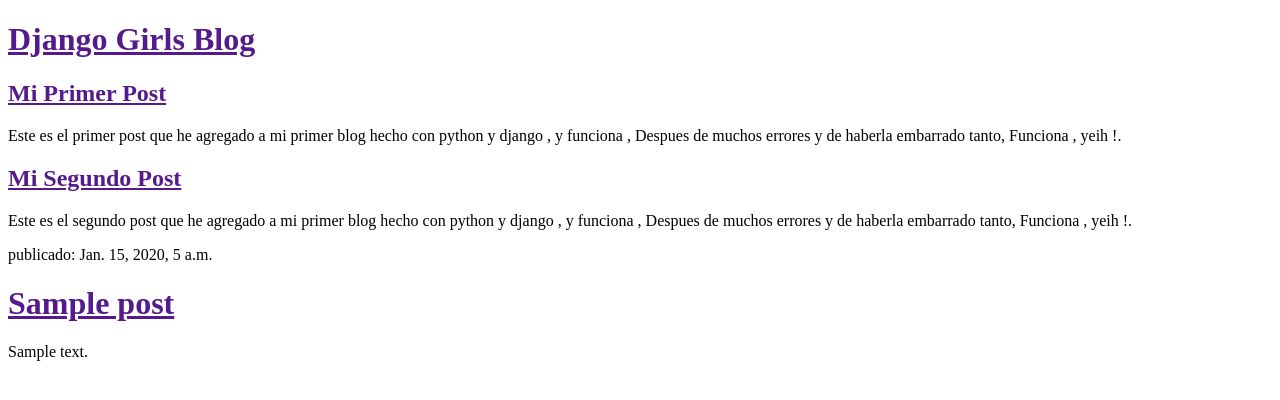
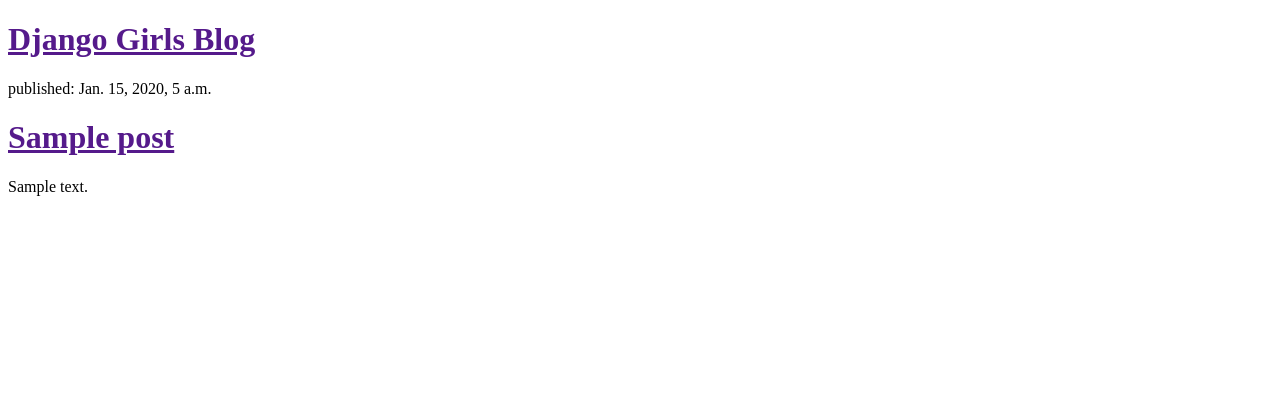
Before and after one commit to paolin28/mi-primer-blog, a Django app: template blog/templates/blog/post_list.html in a window 1280 px wide. Shown: the top 400 px of the page. Run offline with Django 3.2, Linux system fonts and the light colour scheme; the template is opened without the code that fills it: values that come from a table or form of the project are taken from there, others are empty; tables that the repository leaves empty hold one stand-in row (values such as "Sample post").

Commit message:
plantillas y html

```diff
--- a/blog/templates/blog/post_list.html
+++ b/blog/templates/blog/post_list.html
@@ -9,15 +9,15 @@
             <h1><a href="">Django Girls Blog</a></h1>
         </div>
 
-        <h2><a href="">Mi Primer Post</a></h2>
+       <!--  <h2><a href="">Mi Primer Post</a></h2>
             <p>Este es el primer post que he agregado a mi primer blog hecho con python y django , y funciona , Despues de muchos errores y de haberla embarrado tanto, Funciona , yeih !.</p>
 
        <div>
 
        	<h2><a href="">Mi Segundo Post</a></h2>
-            <p>Este es el segundo  post que he agregado a mi primer blog hecho con python y django , y funciona , Despues de muchos errores y de haberla embarrado tanto, Funciona , yeih !.</p>
+            <p>Este es el segundo  post que he agregado a mi primer blog hecho con python y django , y funciona , Despues de muchos errores y de haberla embarrado tanto, Funciona , yeih !.</p> -->
 
-        <p>publicado: {{ post.published_date }}</p>
+        <p>published: {{ post.published_date }}</p>
         <h1><a href="">{{ post.title }}</a></h1>
         <p>{{ post.text|linebreaks }}</p>
     	</div>
```
